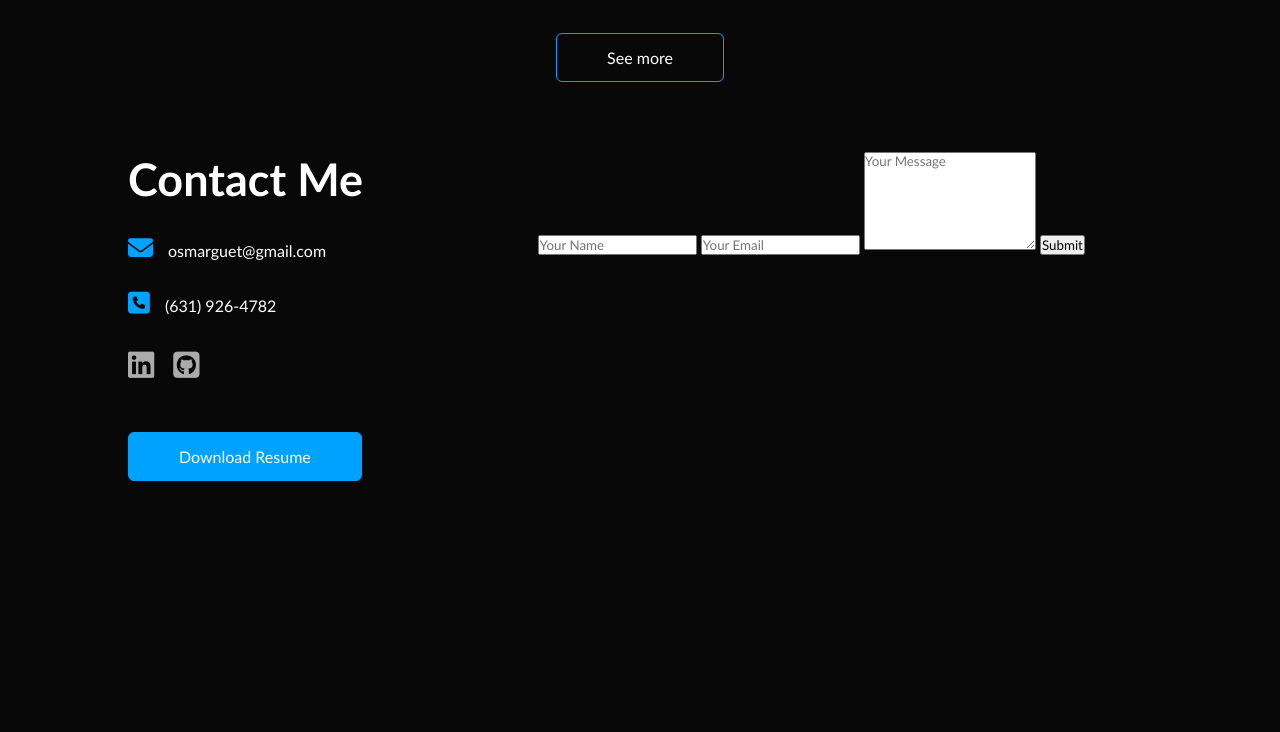
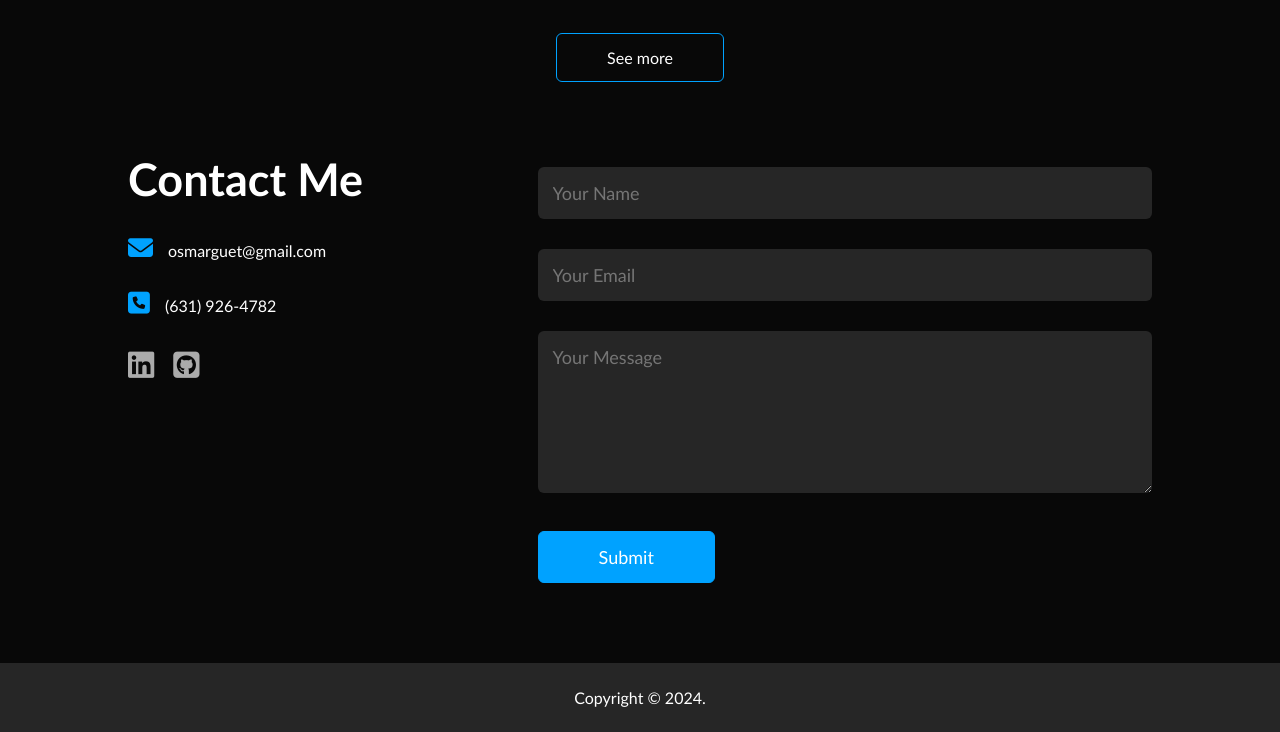
Before and after one commit to OsmanyARdx/Osmany-Portfolio, a plain HTML site: page index.html in a window 1280 px wide. Shown: the part 1795-2527 px from the top of the page. Before the commit the page ends 2336 px from the top, so only its background shows below. Drawn offline with Linux system fonts and the light colour scheme.

Commit message:
final desktop

```diff
--- a/index.html
+++ b/index.html
@@ -23,6 +23,7 @@
                 <p>Software Engineer</p>
                 <h1>Hello, I'm <span>Osmany<br>Argueta</span></h1>
             </div>
+            <a href="images/Osmany A. Argueta Claros-.pdf" download class="btn btn2">Download Resume</a>
         </div>
     </div>
 
@@ -101,17 +102,20 @@
                     <a href="https://www.linkedin.com/in/osmanyaac/"><i class="fa-brands fa-linkedin"></i></a>
                     <a href="https://github.com/OsmanyARdx"><i class="fa-brands fa-square-github"></i></a>
                 </div>
-                <a href="" class="btn btn2">Download Resume</a>
+
             </div>
             <div class="contact-right">
                 <form>
                     <input type="text" name="Name" placeholder="Your Name" required>
                     <input type="email" name="Email" placeholder="Your Email" required>
                     <textarea name="message" rows="6" placeholder="Your Message" required></textarea>
-                    <button type="submit">Submit</button>
+                    <button type="submit" class="btn btn2">Submit</button>
                 </form>
             </div>
         </div>
+    </div>
+    <div class="copyright">
+        <p>Copyright © 2024.</p>
     </div>
 </div>
 
--- a/style.css
+++ b/style.css
@@ -276,3 +276,48 @@ nav ul li a:hover::after{
     display: inline-block;
     background: #00a2ff;
 }
+
+.contact-right form{
+    width: 100%;
+}
+
+form input, form textarea{
+    width: 100%;
+    border: 0;
+    outline: none;
+    background: #262626;
+    padding: 15px;
+    margin: 15px 0;
+    color: #fff;
+    font-size: 18px;
+    border-radius: 6px;
+}
+
+form .btn2{
+    padding: 14px 60px;
+    font-size: 18px;
+    margin-top: 20px;
+    cursor: pointer;
+}
+
+.copyright{
+    width: 100%;
+    text-align: center;
+    padding: 25px 0;
+    background: #262626;
+    font-weight: 300;
+    margin-top: 20px;
+}
+
+.copyright i{
+    color: #00a2ff;
+}
+
+/*-------------------------css for small display------------------*/
+
+@media only screen and (max-width: 600px){
+    #header{
+        background-image: url(images/background.jpg);
+
+    }
+}
```
Also changed, not shown: 1 other file.
